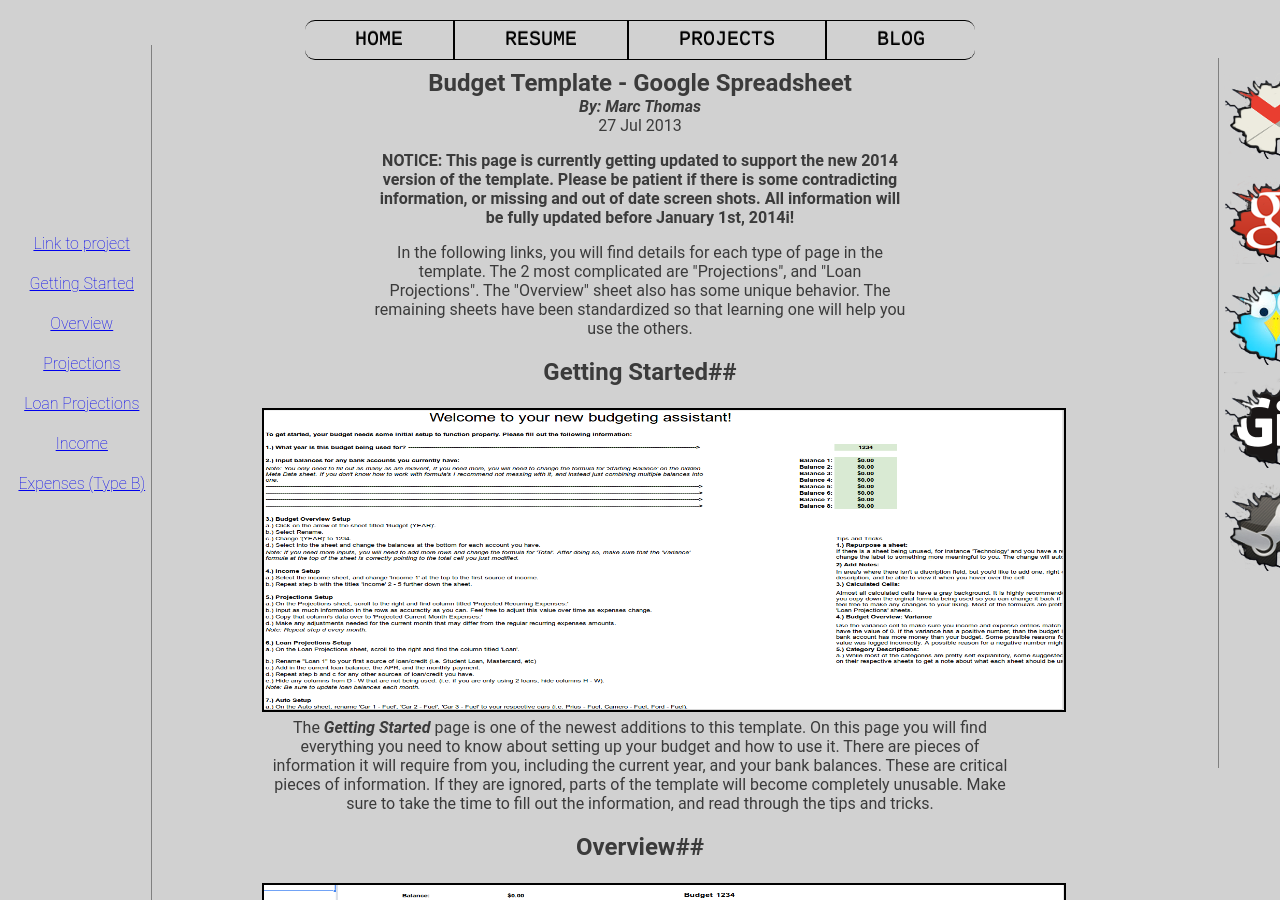
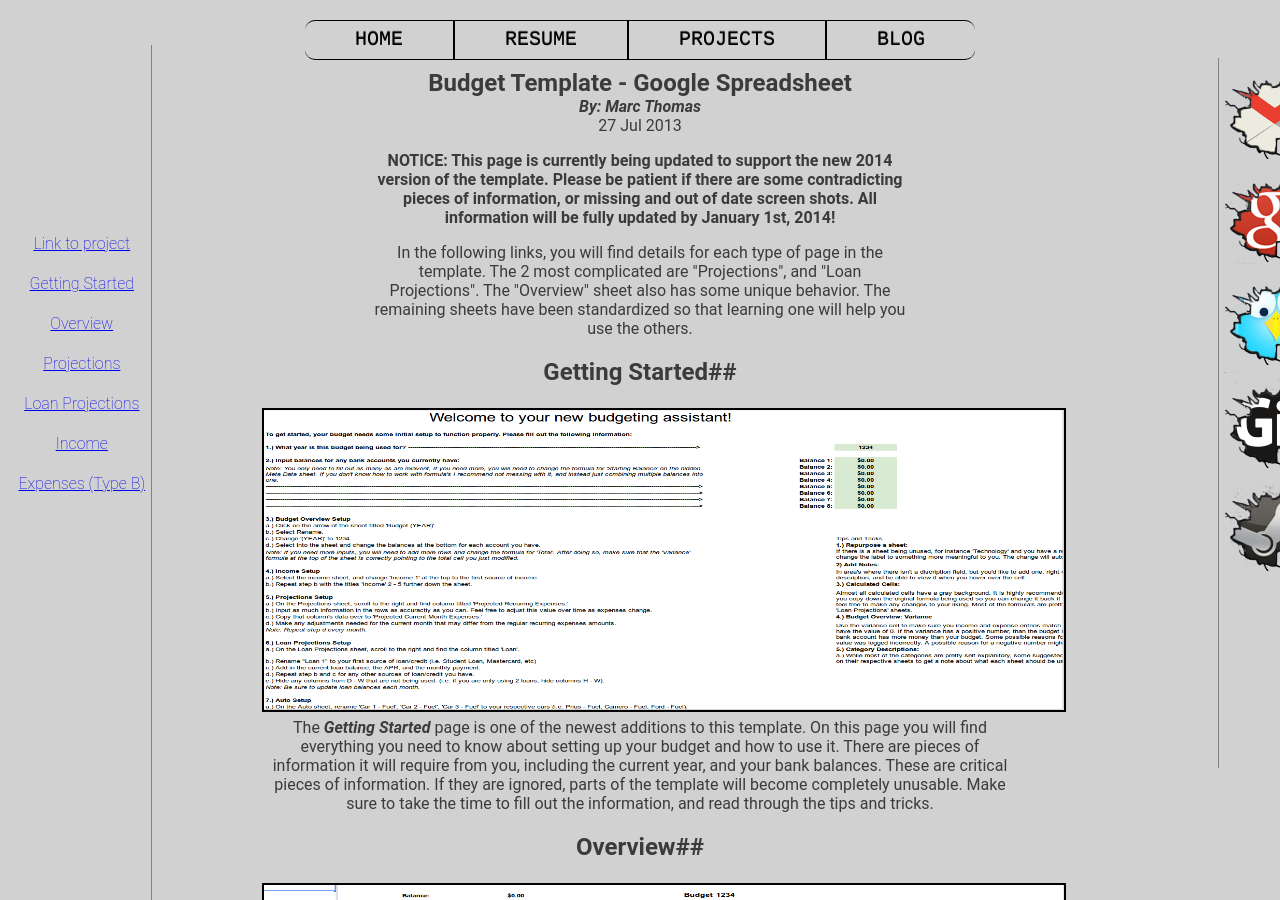
Before and after one commit to mathomastech/mathomastech.github.io, a Jekyll site: the page built from Projects/BudgetTemplate.markdown, in a window 1280 px wide and 900 px high. Built offline with Jekyll 4.4.1, drawn with Linux system fonts in a browser that asks for light colours.

Commit message:
Fixed typo's

```diff
--- a/Projects/BudgetTemplate.markdown
+++ b/Projects/BudgetTemplate.markdown
@@ -8,7 +8,7 @@
 ---
 <p></p>
 <p class = "projectHeader">
-<strong>NOTICE: This page is currently getting updated to support the new 2014 version of the template. Please be patient if there is some contradicting information, or missing and out of date screen shots. All information will be fully updated before January 1st, 2014i!</strong>
+<strong>NOTICE: This page is currently being updated to support the new 2014 version of the template. Please be patient if there are some contradicting pieces of information, or missing and out of date screen shots. All information will be fully updated by January 1st, 2014!</strong>
 </p>
 <p></p>
 <p class = "projectHeader">
```
